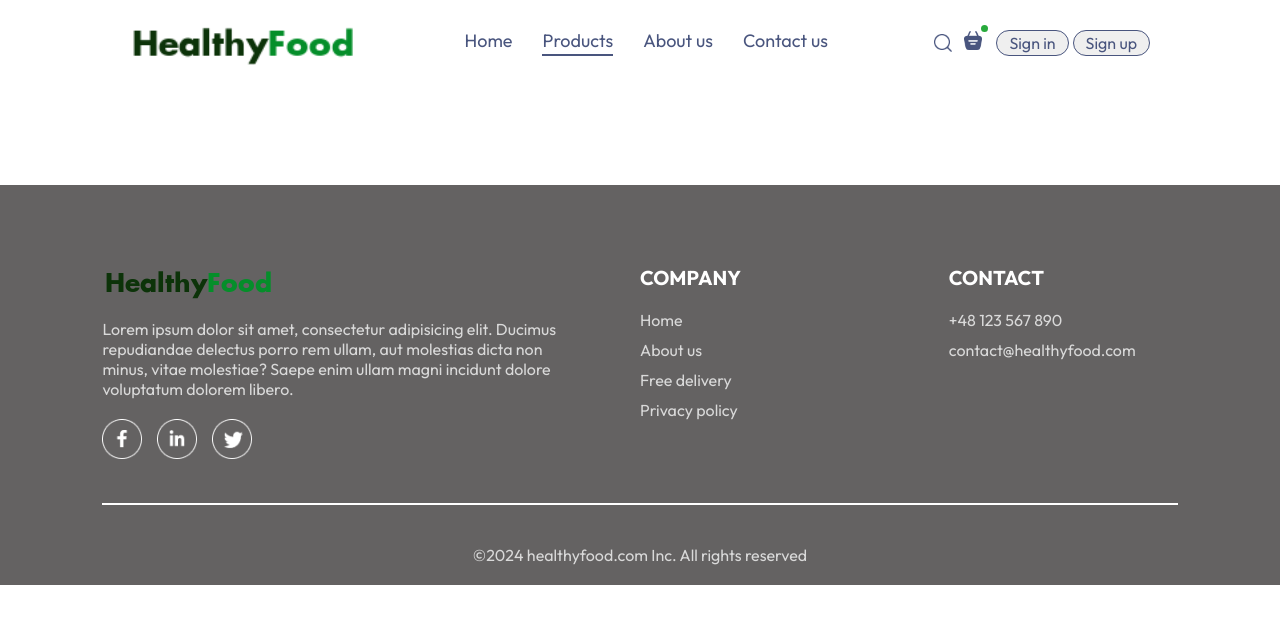
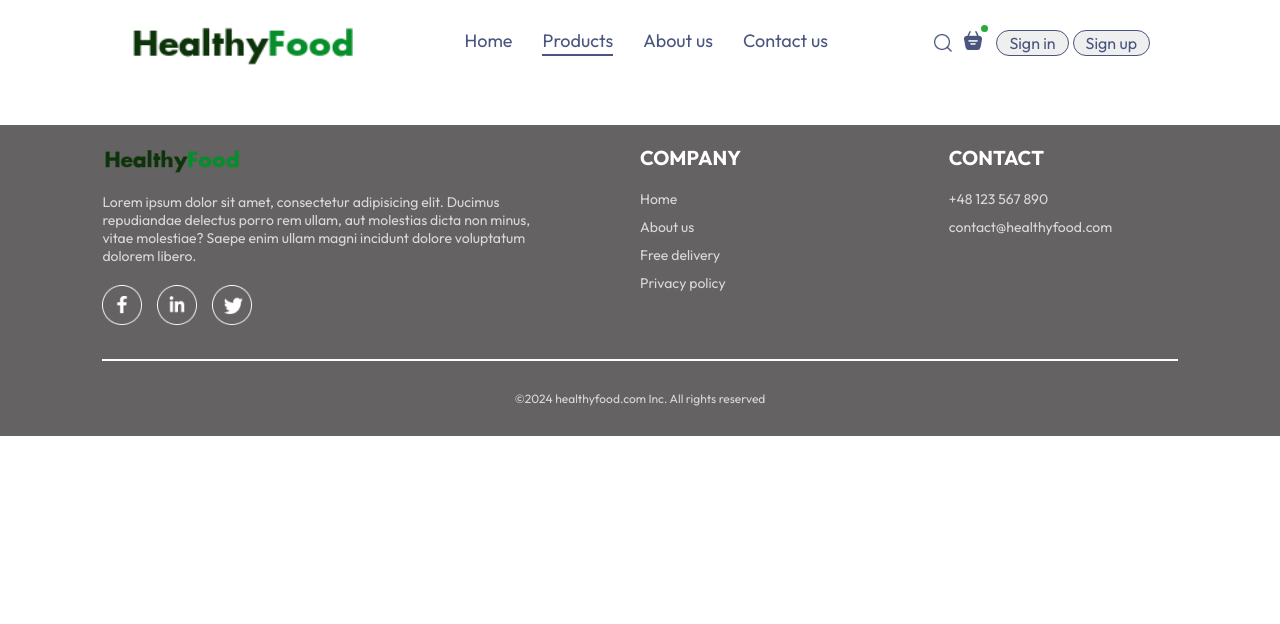
Before and after one commit to StanleyPete/mern-food-delivery-app, a React (Vite) app in the folder fe/: page /basket in a window 1280 px wide. Shown: the top 624 px of the page. Built offline with nearby package versions, Linux system fonts and the light colour scheme.

Commit message:
Responsiveness added to ExploreProducts and Footer section

```diff
--- a/fe/src/components/exploreProducts/exploreProducts.css
+++ b/fe/src/components/exploreProducts/exploreProducts.css
@@ -18,30 +18,24 @@
     justify-content: space-between;
     align-items: center;
     margin: 20px 0px;
-    gap: 30px;
     text-align: center;
-    overflow-x: scroll;
+
 }
 
-.explore-products-list::-webkit-scrollbar{
-    display: none;
-}
 
 .explore-products-list-item img{
-    width: 7.5vw;
-    min-width: 80px;
+    width: 60px;
     cursor: pointer;
     transition: 0.2s;
 }
 
 .explore-products-list-item p{
-    margin-top: 10px;
     font-size: max(1.4vw, 16px);
     cursor: pointer;
 }
 
 .explore-products hr{
-    margin: 10px 0px;
+
     height: 2px;
     background-color: #e2e2e2;
     border:none;
@@ -51,5 +45,90 @@
     padding: 1px;
     border: 4px solid #28aa3c;
     border-radius: 30%;
+}
 
+@media (min-width: 320px) {
+    .explore-products{
+        margin-top: 8px;
+        gap: 8px;
+    }
+
+    .explore-products h2{
+        font-size: min(4.5vw, 26px)
+    }
+
+    .explore-products-text{
+        max-width: 100%;
+    }
+
+    .explore-products p{
+        font-size: 10px;
+    }
+
+    .explore-products-list{
+        margin: 8px 0px;
+    }
 }
+
+@media (min-width: 340px) {
+    .explore-products-list-item img{
+        width: 70px;
+    }
+}
+
+@media (min-width: 340px) {
+    .explore-products-list-item img{
+        width: 75px;
+    }
+}
+
+@media (min-width: 340px) {
+    /* .explore-products h2{
+        font-size: 16px;
+    } */
+}
+
+@media (min-width: 410px) {
+    .explore-products-list-item img{
+        width: 80px;
+    }
+    .explore-products-list-item p{
+        font-size: 12px;
+    }
+    .explore-products-text{
+        max-width: 60%;
+    }
+}
+
+@media (min-width: 460px) {
+    .explore-products-list-item img{
+        width: 90px;
+    }
+}
+
+@media (min-width: 510px) {
+    .explore-products-list-item img{
+        width: 20vw;
+    }
+}
+
+@media (min-width: 640px) {
+    .explore-products p{
+        font-size: 12px;
+    }
+}
+
+@media (min-width: 900px) {
+    .explore-products-list-item img{
+        width: 18vw;
+    }
+    .explore-products p{
+        font-size: 14px;
+    }
+}
+
+@media (min-width: 700px) {
+    .explore-products-list-item p{
+        font-size: min(2.2vw, 18px)
+    }
+}
--- a/fe/src/components/footer/Footer.jsx
+++ b/fe/src/components/footer/Footer.jsx
@@ -7,7 +7,7 @@ const Footer = () => {
     <div className="footer" id="footer">
       <div className="footer-content">
         <div className="footer-content-left">
-            <img src={assets.logo} alt="" />
+            <img className="logo" src={assets.logo} alt="" />
             <p>Lorem ipsum dolor sit amet, consectetur adipisicing elit. Ducimus repudiandae delectus porro rem ullam, aut molestias dicta non minus, vitae molestiae? Saepe enim ullam magni incidunt dolore voluptatum dolorem libero.</p>
             <div className="footer-social-icons">
                 <img src={assets.facebook_icon} alt="Facebook icon image" />
--- a/fe/src/components/footer/footer.css
+++ b/fe/src/components/footer/footer.css
@@ -12,7 +12,7 @@
 
 .footer-content{
     display: grid;
-    grid-template-columns: 2fr 1fr 1fr;
+    /* grid-template-columns: 2fr 1fr 1fr; */
     width: 100%;
     gap: 80px;
 }
@@ -46,5 +46,200 @@
     height: 2px;
     background-color: #ffffff;
     border: none;
+}
 
+@media (min-width: 320px){
+    .footer{
+        margin-top: 40px;
+        padding: 0px 5px;
+        padding-top: 10px;
+        gap: 10px;
+        color: #d9d9d9;
+        background-color: #646262;
+    }
+    .footer-content{
+        gap:10px
+    }
+    .footer-social-icons img{
+        margin-right: 10px;
+        width: 25px
+    }
+
+    .footer-content-left p{
+        display: none;
+    }
+
+    .logo{
+        width:110px;
+    }
+    .footer-content-left, .footer-content-right, .footer-content-center{
+        align-items: center;
+        text-align: center;
+        gap: 3px;
+    }
+    .footer-content-left{
+        gap: 10px;
+    }
+
+    .footer-content-left li, .footer-content-right li, .footer-content-center li{
+        font-size: 12px;
+        margin-bottom: 5px;
+    }
+
+    .footer-content-right h2, .footer-content-center h2{
+        font-size: 16px;
+    }
+    .footer hr{
+        margin: 0px 0px;
+    }
+    .footer-copyright{
+        font-size: 12px;
+        padding-bottom: 10px;
+    }
 }
+
+@media (min-width: 600px){
+    .footer{
+        padding-top: 20px 10px;
+    }
+    .footer-content{
+        grid-template-columns: 1fr 1fr 1fr;
+    }
+    .footer-content-left, .footer-content-right, .footer-content-center{
+        align-items: start;
+        text-align: start;
+    }
+    .footer-copyright{
+        font-size: 12px;
+        padding-bottom: 10px;
+    }
+}
+
+@media (min-width: 700px){
+    .logo{
+        width:140px;
+    }
+    .footer-content-left p{
+        font-size: 10px;
+        display: flex;
+    }
+    .footer-social-icons img{
+        margin-right: 10px;
+        width: 30px
+    }
+    .footer-content-left li, .footer-content-right li, .footer-content-center li{
+        font-size: 14px;
+        margin-bottom: 5px;
+    }
+}
+
+@media (min-width: 1000px){
+    .footer{
+        margin-top: 40px;
+        display: flex;
+        flex-direction: column;
+        align-items: center;
+        padding: 20px 8vw;
+        padding-top: 20px;
+        gap: 0 px;
+        color: #d9d9d9;
+        background-color: #646262;
+    }
+    .footer-content-left p{
+        font-size: 14px;
+        display: flex;
+    }
+
+    .footer-content{
+        display: grid;
+        grid-template-columns: 2fr 1fr 1fr;
+        width: 100%;
+        gap: 80px;
+    }
+
+    .footer-content-left, .footer-content-right, .footer-content-center{
+        display: flex;
+        flex-direction: column;
+        align-items: start;
+        gap: 20px;
+    }
+
+    .footer-content-left li, .footer-content-right li, .footer-content-center li{
+        list-style: none;
+        margin-bottom: 10px;
+        cursor: pointer;
+    }
+
+    .footer-content-right h2, .footer-content-center h2{
+        color:white;
+        font-size: 20px;
+    }
+
+    .footer-social-icons img{
+        margin-right: 15px;
+        width: 40px;
+    }
+
+    .footer hr{
+        margin: 20px 0px;
+        width: 100%;
+        height: 2px;
+        background-color: #ffffff;
+        border: none;
+    }
+}
+
+@media (min-width: 1100px){
+    .footer{
+        margin-top: 40px;
+        display: flex;
+        flex-direction: column;
+        align-items: center;
+        padding: 20px 8vw;
+        padding-top: 20px;
+        gap: 0 px;
+        color: #d9d9d9;
+        background-color: #646262;
+    }
+    .footer-content-left p{
+        display: flex;
+    }
+
+    .footer-content{
+        display: grid;
+        grid-template-columns: 2fr 1fr 1fr;
+        width: 100%;
+        gap: 80px;
+    }
+
+    .footer-content-left, .footer-content-right, .footer-content-center{
+        display: flex;
+        flex-direction: column;
+        align-items: start;
+        gap: 20px;
+    }
+
+    .footer-content-left li, .footer-content-right li, .footer-content-center li{
+        list-style: none;
+        margin-bottom: 10px;
+        cursor: pointer;
+    }
+
+    .footer-content-right h2, .footer-content-center h2{
+        color:white;
+        font-size: 20px;
+    }
+
+    .footer-social-icons img{
+        margin-right: 15px;
+        width: 40px;
+    }
+
+    .footer hr{
+        margin: 20px 0px;
+        width: 100%;
+        height: 2px;
+        background-color: #ffffff;
+        border: none;
+    }
+}
```
